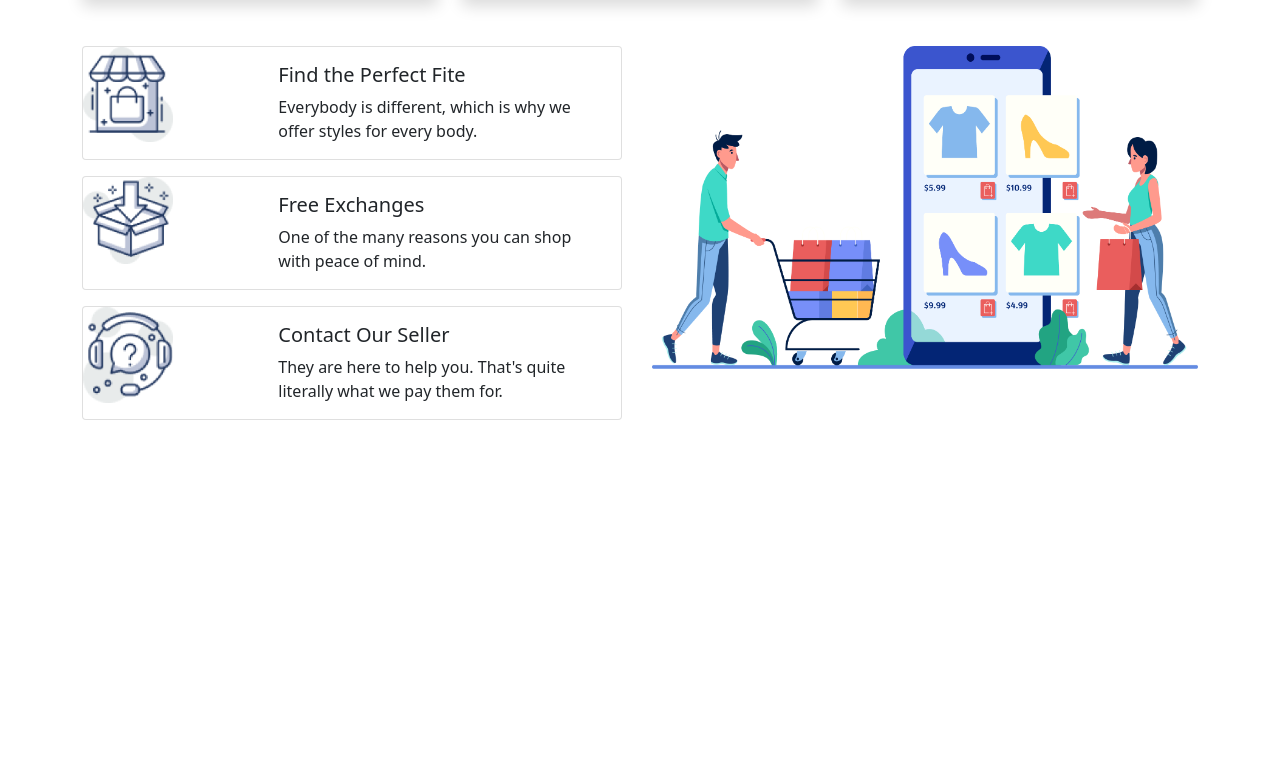
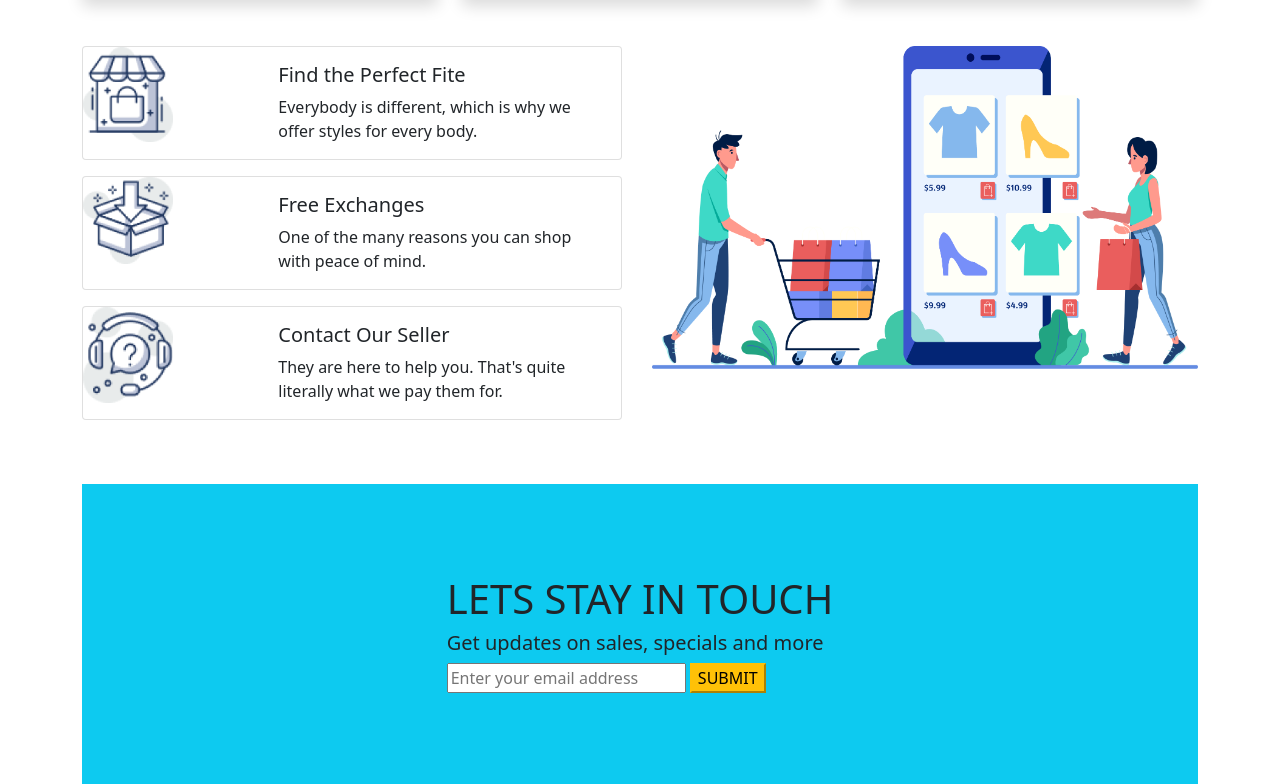
Before and after one commit to samiul-sheikh/Penguin-Fashion, a plain HTML site: page index.html in a window 1280 px wide. Shown: the part 2209-2993 px from the top of the page. Before the commit the page ends 2645 px from the top, so only its background shows below. Drawn offline with Linux system fonts and the light colour scheme.

Commit message:
added contact us section

```diff
--- a/index.html
+++ b/index.html
@@ -221,6 +221,18 @@
             </div>
 
         </section>
+
+        <!-- added contact section -->
+
+        <section id="subscribe" style="height: 300px;" class="bg-info mt-5 d-flex align-items-center justify-content-center">
+            <div>
+              <h1>LETS STAY IN TOUCH</h1>
+              <h5>Get updates on sales, specials and more</h5>
+              <input type="text" placeholder="Enter your email address">
+              <button class="btm btn-warning">SUBMIT</button>
+            </div>
+          </section>
+
     </main>
     <script src="js/bootstrap.min.js"></script>
 </body>
```
